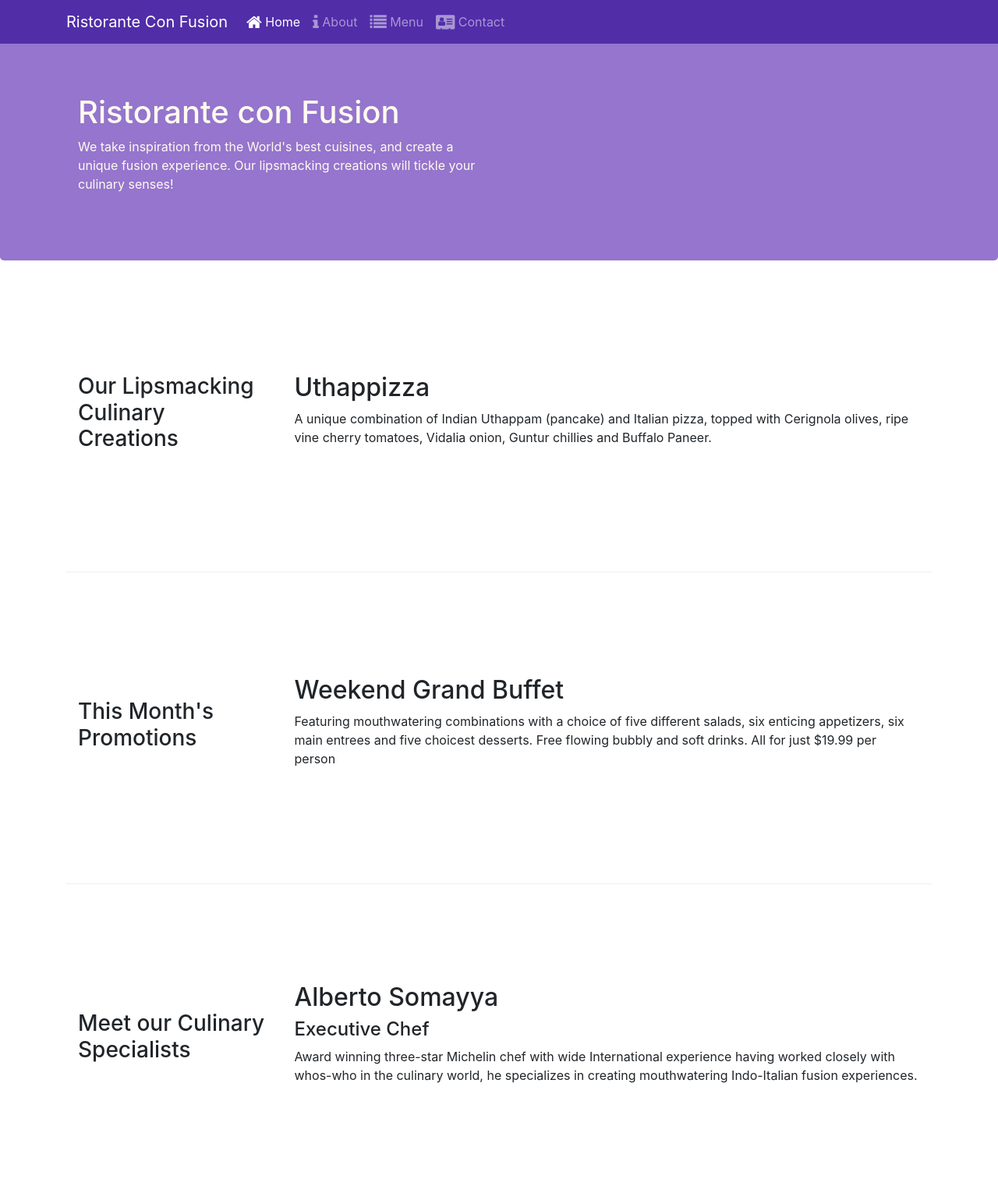
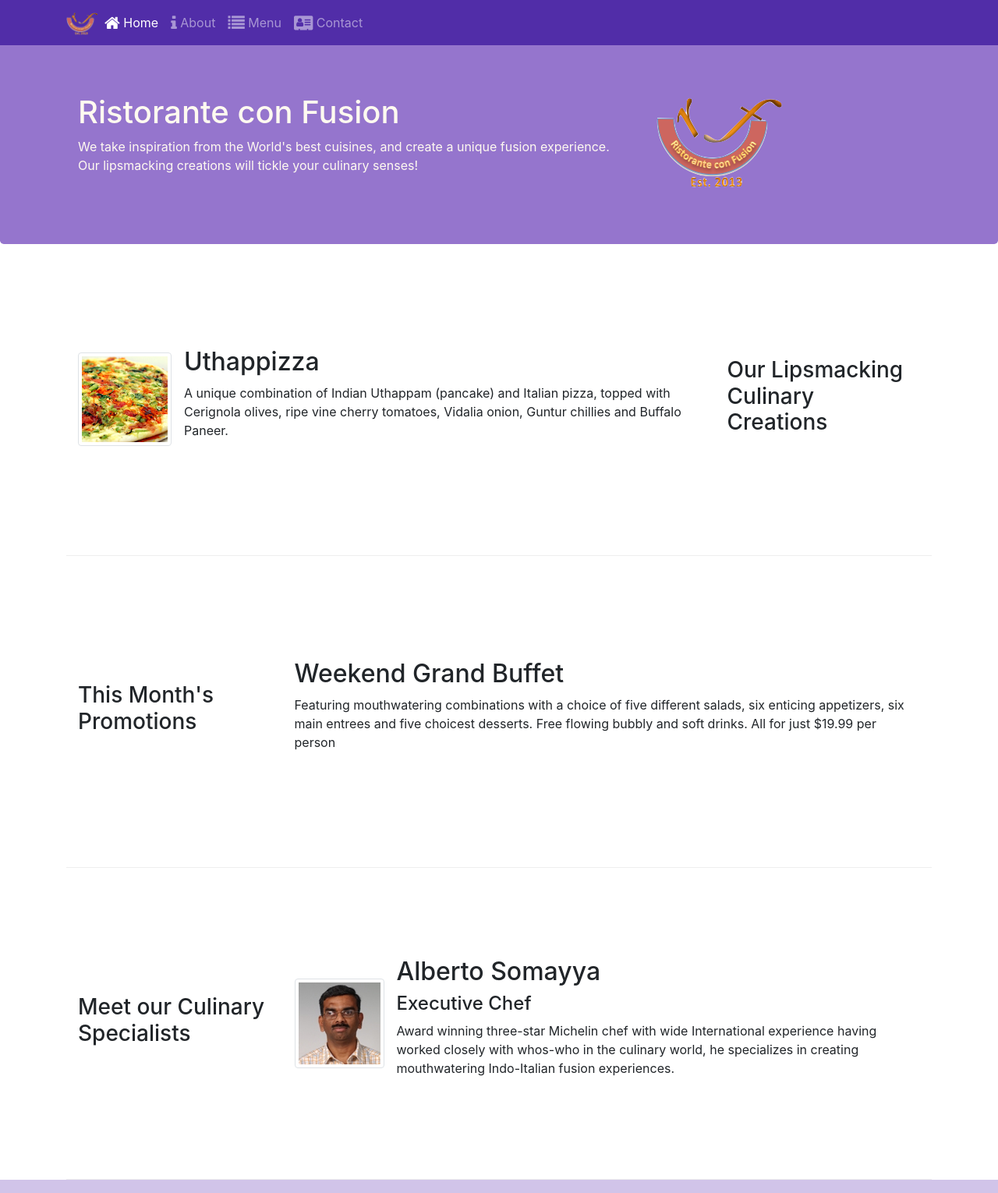
Before and after one commit to ishankjain/Bootstrap4, a website: page index.html in a window 1280 px wide. Shown: the top 1530 px of the page at 78% size. Drawn offline with nearby package versions, Linux system fonts and the light colour scheme.

Commit message:
Images and Media

```diff
--- a/index.html
+++ b/index.html
@@ -21,7 +21,7 @@
             <button class="navbar-toggler" type="button" data-toggle="collapse" data-target="#Navbar">
                 <span class="navbar-toggler-icon"></span>
             </button>
-            <a class="navbar-brand" href="#">Ristorante Con Fusion</a>
+            <a class="navbar-brand mr-auto" href="#"><img src="img/logo.png" height="30" width="41"></a>
             <div class="collapse navbar-collapse" id="Navbar">
                 <ul class="navbar-nav mr-auto">
                     <li class="nav-item active"><a class="nav-link" href="#"><span class="fa fa-home fa-lg"></span> Home</a></li>
@@ -36,12 +36,13 @@
     <header class="jumbotron">
         <div class="container">
             <div class="row row-header">
-                <div class="col-12 col-sm-6">
+                <div class="col-12 col-sm-8">
                     <h1>Ristorante con Fusion</h1>
                     <p>We take inspiration from the World's best cuisines, and create a unique fusion experience.
                         Our lipsmacking creations will tickle your culinary senses!</p>
                 </div>
-                <div class="col-12 col-sm">
+                <div class="col-12 col-sm align-self-center">
+                    <img src="img/logo.png" class="img-fluid">
                 </div>
             </div>
         </div>
@@ -52,10 +53,17 @@
             <div class="col-12 col-sm-4 col-md-3">
                 <h3>Our Lipsmacking Culinary Creations</h3>
             </div>
-            <div class="col col-sm col-md">
-                <h2>Uthappizza</h2>
-                <p>A unique combination of Indian Uthappam (pancake) and Italian pizza, topped with Cerignola olives,
-                    ripe vine cherry tomatoes, Vidalia onion, Guntur chillies and Buffalo Paneer.</p>
+            <div class="col col-sm order-sm-first col-md">
+                <div class="media">
+                    <img class="d-flex mr-3 img-thumbnail align-self-center" src="img/uthappizza.png" alt="Uthappizza">
+                    <div class="media-body">
+                        <h2 class="mt-0">Uthappizza</h2>
+                        <p class="d-none d-sm-block">A unique combination of Indian Uthappam (pancake) and
+                            Italian pizza, topped with Cerignola olives, ripe vine
+                            cherry tomatoes, Vidalia onion, Guntur chillies and
+                            Buffalo Paneer.</p>
+                    </div>
+                </div>
             </div>
         </div>
 
@@ -76,10 +84,19 @@
                 <h3>Meet our Culinary Specialists</h3>
             </div>
             <div class="col col-sm col-md">
-                <h2>Alberto Somayya</h2>
-                <h4>Executive Chef</h4>
-                <p>Award winning three-star Michelin chef with wide International experience having worked closely with whos-who
-                    in the culinary world, he specializes in creating mouthwatering Indo-Italian fusion experiences. </p>
+               <div class="media">
+                    <img class="d-flex mr-3 img-thumbnail align-self-center"
+                            src="img/alberto.png" alt="Alberto Somayya">
+                    <div class="media-body">
+                        <h2 class="mt-0">Alberto Somayya</h2>
+                        <h4>Executive Chef</h4>
+                        <p class="d-none d-sm-block">Award winning three-star Michelin chef with wide
+                            International experience having worked closely with
+                            whos-who in the culinary world, he specializes in
+                            creating mouthwatering Indo-Italian fusion experiences.
+                            </p>
+                    </div>
+                </div>
             </div>
         </div>
     </div>
```
Also changed, not shown: aboutus.html (+4 -3 lines), contactus.html (+4 -3 lines), img/alberto.png (added), img/buffet.png (added), img/logo.png (added), img/uthappizza.png (added), 1 other file.
